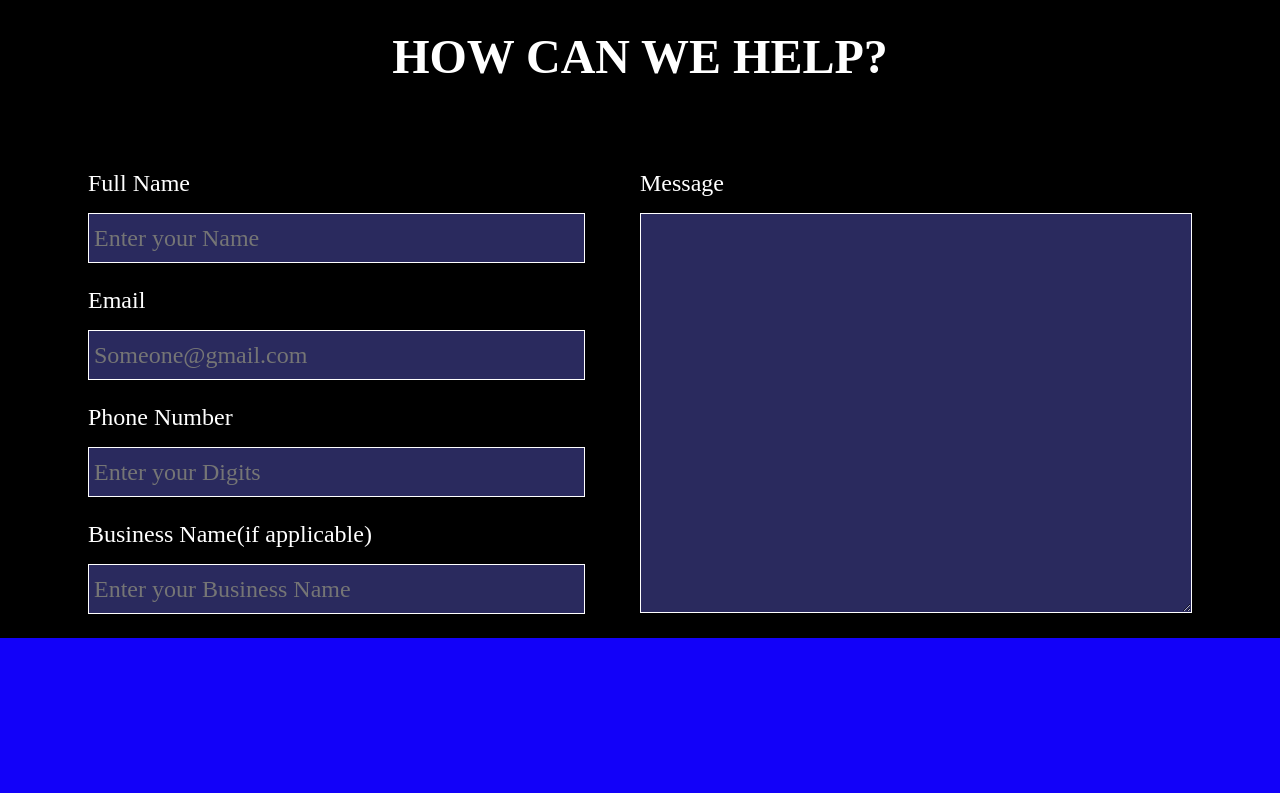
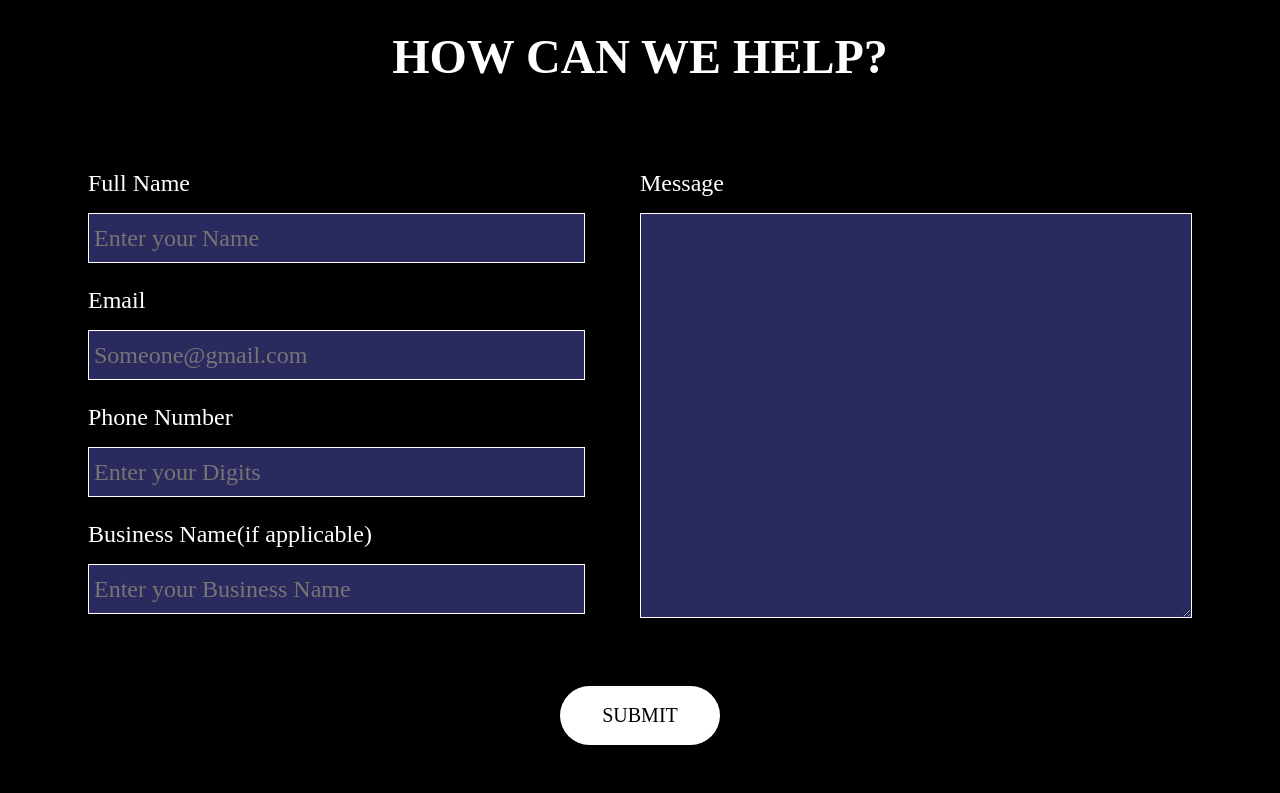
Before and after one commit to Traurorous/Conpany-TRS-Media, a plain HTML site: page contact.html in a window 1280 px wide. Shown: the part 888-1681 px from the top of the page. Before the commit the page ends 1526 px from the top, so only its background shows below. Drawn offline with Linux system fonts and the light colour scheme.

Commit message:
update 1.2

```diff
--- a/contact.html
+++ b/contact.html
@@ -51,7 +51,7 @@
                         <p class="black contact__detail">+27 83 305 4921</p>
                         <p class="black contact__detail">+27 65 833 2198</p>
                     </div>
-                    <div class="right__column">
+                    <div class="email__column">
                         <p class="black contact__detail">E-Mail</p>
                         <p class="white contact__detail">zechariah@trsmedia.org</p>
                         <p class="white contact__detail">tristan@trsmedia.org</p>
@@ -93,6 +93,9 @@
                             </div>
                         </div>
                     </div>
+                    <div class="lets__talk--link__wrapper">
+                        <a href="" class="lets__talk--link">SUBMIT</a>
+                    </div>
                 </div>
             </div>
          </div>
--- a/style.css
+++ b/style.css
@@ -56,7 +56,7 @@ textarea{
     color: #fff;
     outline: none;
     border: 1.5px solid #fff;
-    height: 400px;
+    height: 405px;
     font-size: 24px;
     padding: 5px 5px;
 }
@@ -573,7 +573,7 @@ Contact page
     padding-top: 32px;
 }
 
-.right__column{
+.email__column{
     height: 100%;
     width: 50%;
     background-color: #251ca9;
@@ -658,3 +658,18 @@ Contact page
 .input__box::placeholder {
     font-size: 24px;
 }
+
+.lets__talk--link__wrapper{
+    width: 100%;
+    display: flex;
+    justify-content: center;
+    padding: 48px 0px;
+}
+
+.lets__talk--link{
+    background-color: #fff;
+    padding: 18px 42px;
+    border-radius: 50px;
+    font-size: 20px;
+    color: #000000;
+}
```
